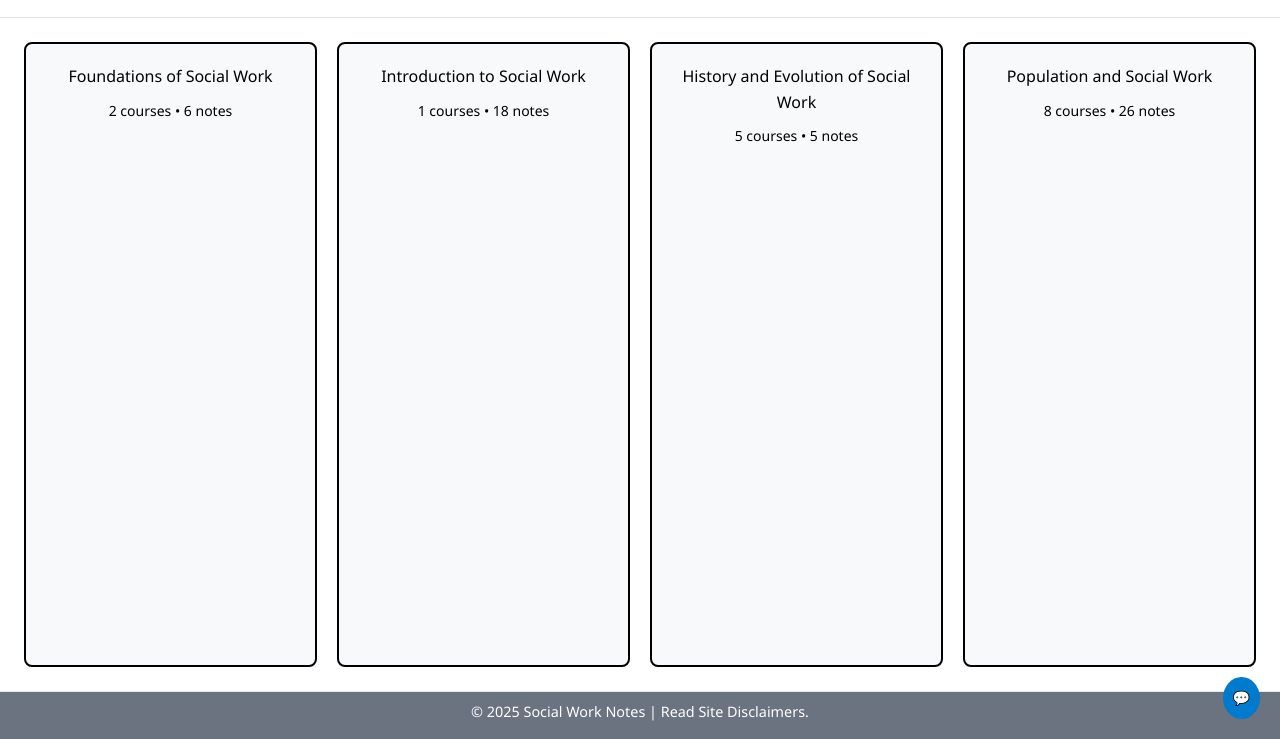
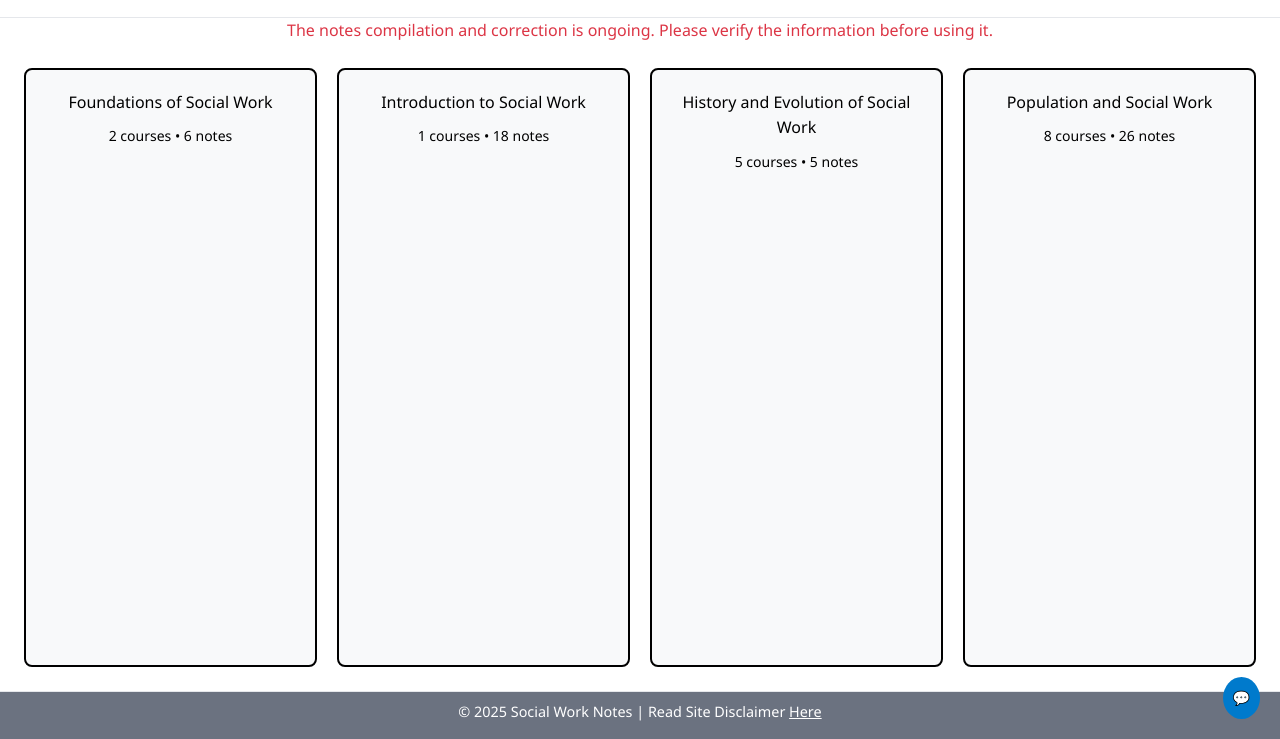
Before and after one commit to cmpiyush/cmpiyush_lectures, a plain HTML site: page index.html in a window 1280 px wide. Shown: the part 61-800 px from the top of the page. Drawn offline with nearby package versions, Linux system fonts and the light colour scheme.

Commit message:
Added caution message.

```diff
--- a/index.html
+++ b/index.html
@@ -4,13 +4,13 @@
   <meta charset="UTF-8">
   <meta name="viewport" content="width=device-width, initial-scale=1.0">
   <title>Social Work Notes</title>
-  <meta name="description" content="Social Work Notes: A collection of themes, subjects, and topics for social work students.">
+  <meta name="description" content="Get Social Work notes by domains, subjects, and topics for social work students.">
   <meta name="author" content="C. Piyush">
   <meta name="keywords" content="social work notes, social work, social work themes">
   <link rel="icon" type="image/x-icon" href="/favicon.ico">
   <link rel="manifest" href="manifest.json">
   <!-- Google translate -->
-  <meta name="google-translate-customization" content="your-key"></meta>
+  <meta name="google-translate-customization" content="your-key">
   <script type="text/javascript">
     function googleTranslateElementInit() {
       new google.translate.TranslateElement(
@@ -53,6 +53,7 @@
     </div>
   </div>
 </header>
+<p class="m-0 p-0 text-danger text-center">The notes compilation and correction is ongoing. Please verify the information before using it.</p>
   <!-- Landing Page (Themes Grid) -->
   <main id="themes" class="flex-fill container-fluid p-4">
   </main>
@@ -83,7 +84,7 @@
   </div>
     <footer>
     <div class="footer text-center mt-2">
-      <p>© <span id="year"></span> Social Work Notes | <a style="text-decoration: none; color: white;" href="disclaimer.html">Read Site Disclaimers.</a></p>
+      <p>© <span id="year"></span> Social Work Notes | Read Site Disclaimer <a class="text-white" href="disclaimer.html"> Here</a></p>
     </div>
   </footer>
   <script src="https://cdn.jsdelivr.net/npm/bootstrap@5.3.0/dist/js/bootstrap.bundle.min.js"></script>
```
